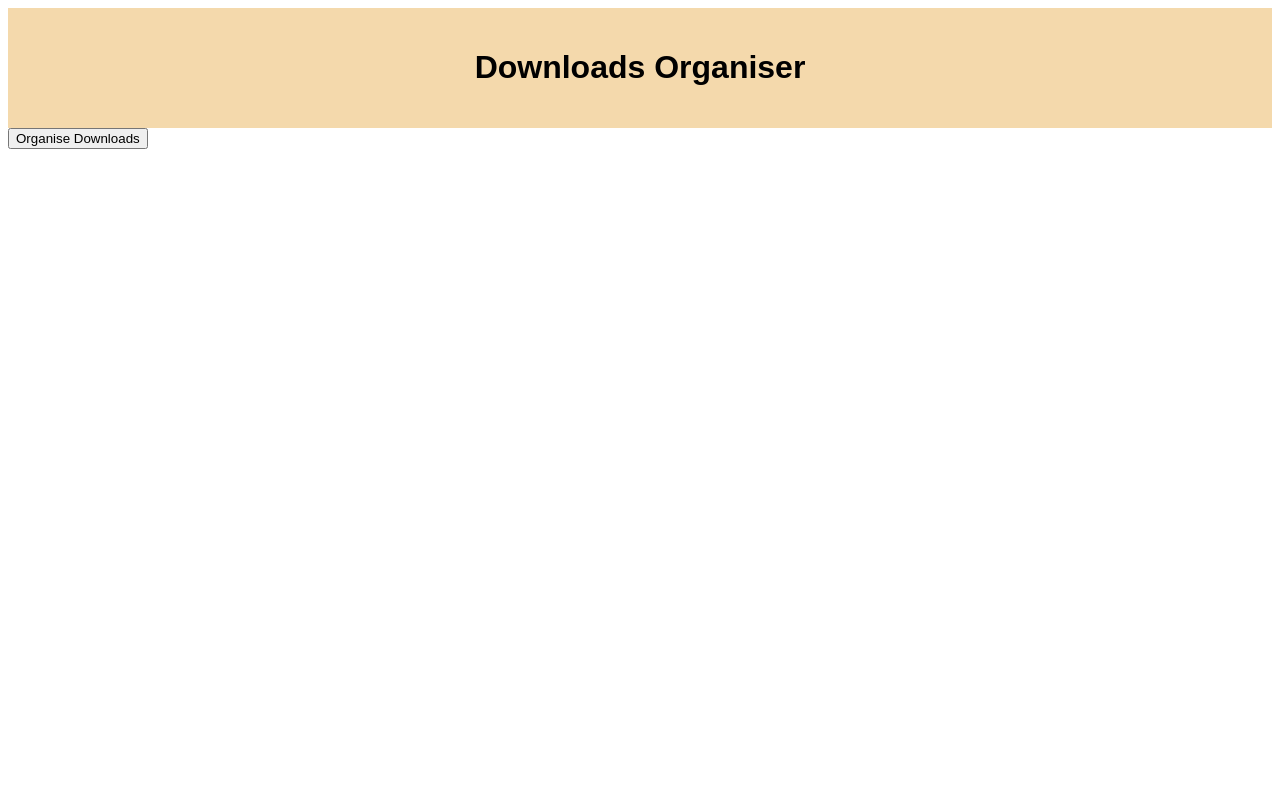
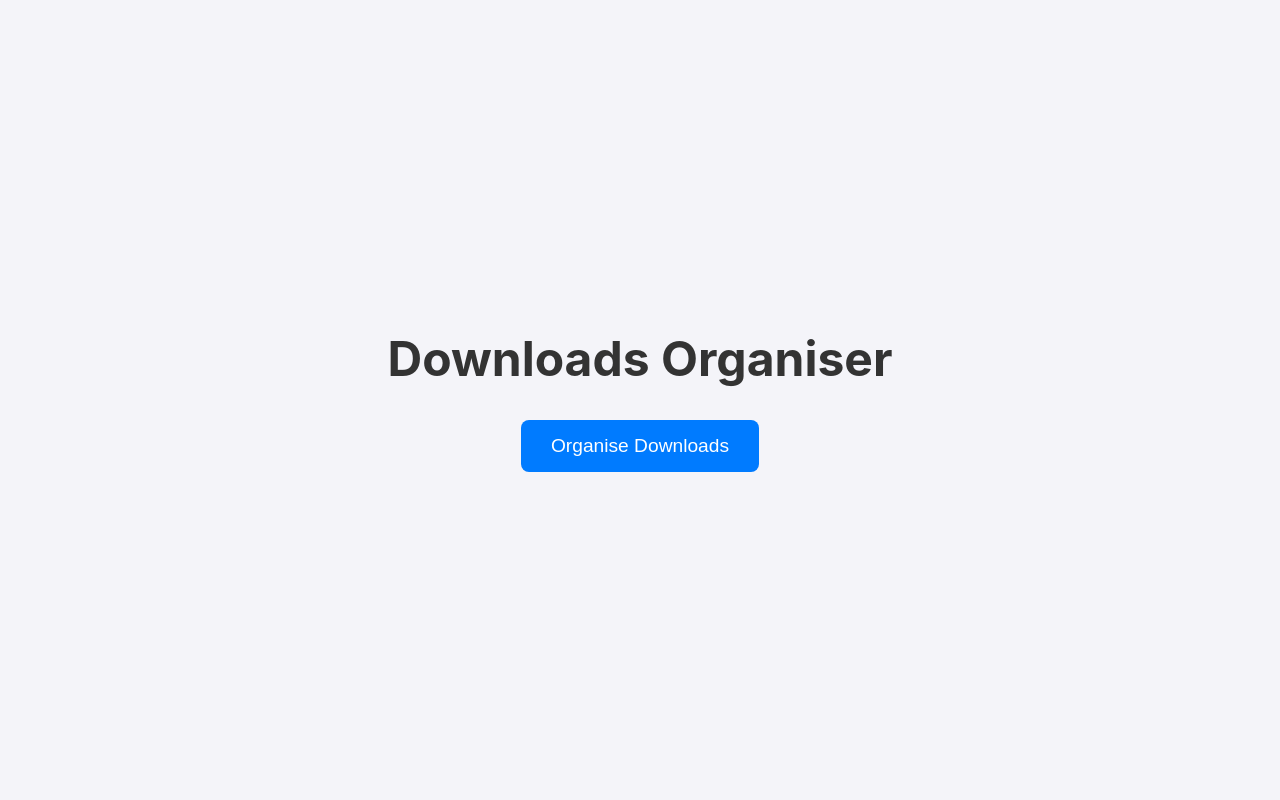
Before and after one commit to mattheweast/downloads_organiser, a Flask app: page / in a window 1280 px wide. Run offline with Flask 3, Linux system fonts and the light colour scheme.

Commit message:
Updated Styling

```diff
--- a/downloads.py
+++ b/downloads.py
@@ -14,6 +14,9 @@ def download_organiser():
         "Videos": ['.3gp', '.avi', '.flv', '.h264', '.mkv', '.mov', '.mp4', '.mpg', '.mpeg', '.wmv'],
         "Other": []
     }
+
+# Document type organisation
+
 
     # Assigning the root download folder
     home_dir = Path.home()
--- a/static/style.css
+++ b/static/style.css
@@ -1,9 +1,77 @@
-body {
-    font-family: Arial
+/* Reset some default browser styling */
+* {
+    margin: 0;
+    padding: 0;
+    box-sizing: border-box;
 }
 
-.header {
-    background-color: #f4d9ac;
+/* Apply full viewport height and center the content */
+body, html {
+    height: 100%;
+    font-family: -apple-system, BlinkMacSystemFont, sans-serif;
+    display: flex;
+    justify-content: center;
+    align-items: center;
+    background-color: #f4f4f9;
+}
+
+/* Center container */
+.container {
+    display: flex;
+    flex-direction: column;
+    justify-content: center;
+    align-items: center;
     text-align: center;
-    padding: 20px;
-  }
+}
+
+/* Style for the header */
+h1 {
+    font-size: 3rem;
+    color: #333;
+    margin-bottom: 2rem;
+    font-weight: bold;
+}
+
+/* Button styling */
+.btn {
+    background-color: #007BFF; /* Nice blue color */
+    color: white;
+    border: none;
+    padding: 15px 30px;
+    font-size: 1.2rem;
+    cursor: pointer;
+    border-radius: 8px;
+    transition: background-color 0.3s ease, transform 0.2s ease;
+}
+
+.btn:hover {
+    background-color: #0056b3; /* Darker blue on hover */
+    transform: translateY(-3px); /* Lift effect on hover */
+}
+
+.btn:active {
+    transform: translateY(0); /* Reset when clicking */
+}
+
+/* Responsive font size for smaller screens */
+@media (max-width: 768px) {
+    h1 {
+        font-size: 2.5rem;
+    }
+
+    .btn {
+        padding: 12px 25px;
+        font-size: 1rem;
+    }
+}
+
+@media (max-width: 480px) {
+    h1 {
+        font-size: 2rem;
+    }
+
+    .btn {
+        padding: 10px 20px;
+        font-size: 0.9rem;
+    }
+}
--- a/templates/index.html
+++ b/templates/index.html
@@ -6,11 +6,11 @@
     <title>Matt East</title>
 </head>
 <body>
-    <div class="header">
+    <div class="container">
         <h1>Downloads Organiser</h1>
+        <form action="/organise" method="post">
+            <button type="submit" class="btn">Organise Downloads</button>
+        </form>
     </div>
-<form action="/organise" method="post">
-    <button type="submit">Organise Downloads</button>
-</form>
 </body>
 </html>
```
